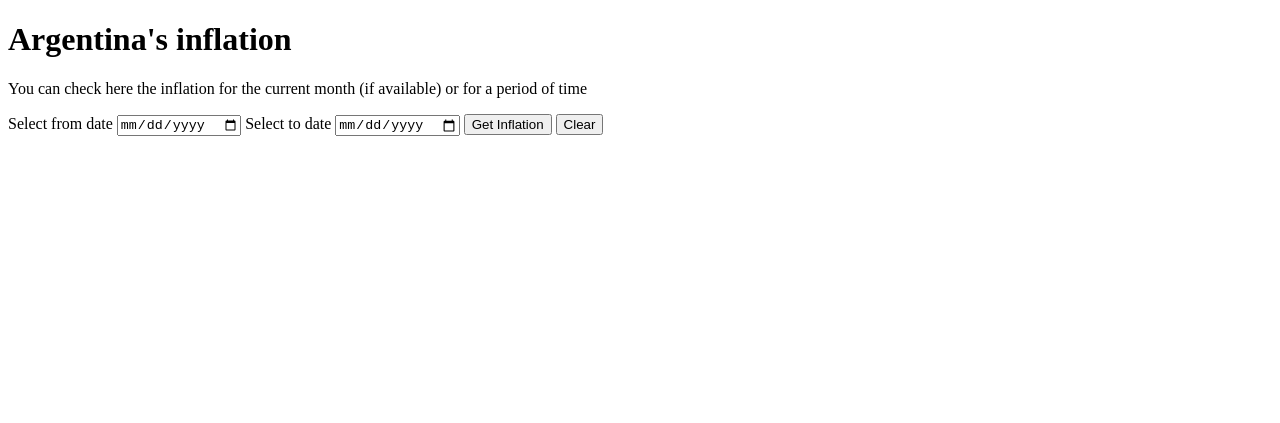
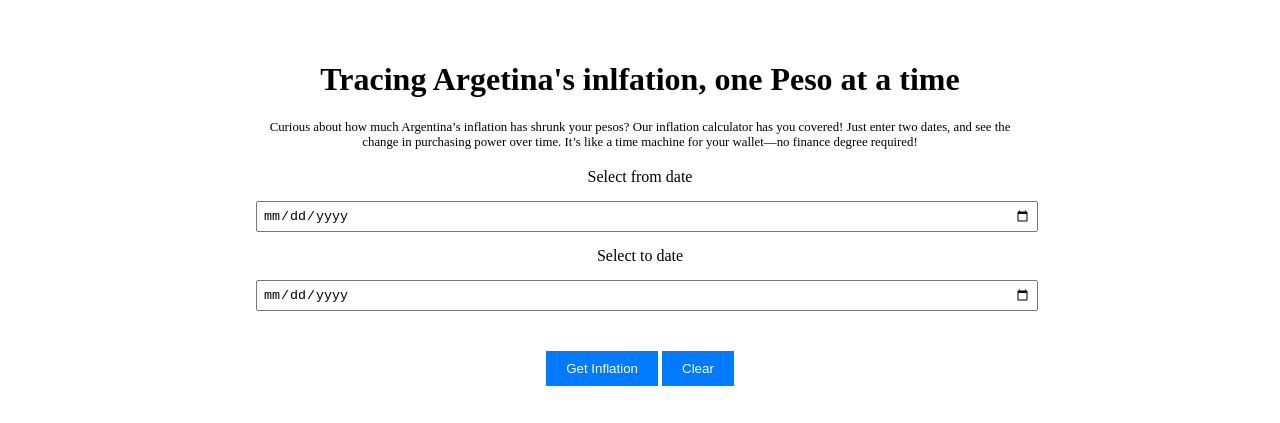
Before and after one commit to aagraziani/argentina-inflation, a plain HTML site: page index.html in a window 1280 px wide. Drawn offline with Linux system fonts and the light colour scheme; a web font is replaced by a local one.

Commit message:
Added CSS and Favicon

```diff
--- a/index.html
+++ b/index.html
@@ -1,27 +1,42 @@
 <!DOCTYPE html>
 <html lang="en">
   <head>
-    <meta charset="UTF-8">
-    <meta name="viewport" content="width=device-width, initial-scale=1.0">
+    <meta charset="UTF-8" />
+    <meta name="viewport" content="width=device-width, initial-scale=1.0" />
+    <!-- Favicon -->
+     <link rel="shortcut icon" href="favicon.ico" type="image/x-icon">
     <title>Argentina's inflation</title>
-    <link rel="stylesheet" href="style.css">
+    <!-- CSS -->
+    <link rel="stylesheet" href="style.css" />
+    <!-- Google Fonts -->
+    <link rel="preconnect" href="https://fonts.googleapis.com" />
+    <link rel="preconnect" href="https://fonts.gstatic.com" crossorigin />
+    <link
+      href="https://fonts.googleapis.com/css2?family=Merriweather+Sans:ital,wght@0,300..800;1,300..800&family=Nunito:ital,wght@0,200..1000;1,200..1000&family=Unna:ital,wght@0,400;0,700;1,400;1,700&display=swap"
+      rel="stylesheet"
+    />
   </head>
   <body>
-    <h1>Argentina's inflation</h1>
-    <p>You can check here the inflation for the current month (if available) or for a period of time</p>
+    <div class="container">
+      <h1>Tracing Argetina's inlfation, one Peso at a time</h1>
+      <p>
+        Curious about how much Argentina’s inflation has shrunk your pesos? Our inflation calculator has you covered! Just enter two dates, and see the change in purchasing power over time. It’s like a time machine for your wallet—no finance degree required!
+      </p>
+
+
         <label for="fromDate">Select from date</label>
-    <input type="date" id="fromDate" name="fromDate">
+        <input type="date" id="fromDate" name="fromDate" />
 
         <label for="toDate">Select to date</label>
-    <input type="date" id="toDate" name="toDate">
+        <input type="date" id="toDate" name="toDate" />
 
         <button onclick="getData()" id="inflationButton">Get Inflation</button>
         <button onclick="clearData()" id="clearButton">Clear</button>
 
+    </div>
       <div id="responseData">
         <table id="inflationTable">
-            <thead id="tableHead">
-            </thead>
+          <thead id="tableHead"></thead>
           <tbody id="tableBody"></tbody>
         </table>
       </div>
--- a/index.js
+++ b/index.js
@@ -27,6 +27,9 @@ function getData() {
 
 // render the data, inflation table and accumulated inflation
 function renderData(data) {
+
+    console.log(data);
+
 
     let accumulatedInflation = 0;
 
--- a/style.css
+++ b/style.css
@@ -1,14 +1,68 @@
+body {
+  margin: 0;
+  padding: 0;
+  box-sizing: border-box;
+  font-family: "Unna", serif;
+  font-weight: 400;
+  font-size: 16px;
+}
+
+.container {
+    max-width: 60%;
+    margin: 20px auto;
+    padding: 20px;
+    text-align: center;
+}
+
+h1 {
+    font-size: 2rem;
+}
+
+p {
+    font-size: 0.8rem;
+}
+
+label, input {
+    margin: 5px 0;
+    padding: 5px;
+}
+
+label {
+    display: block;
+}
+
+input {
+    width: 100%;
+}
+
+button {
+    margin-top: 35px;
+    padding: 10px 20px;
+    background-color: #007bff;
+    color: #fff;
+    border: none;
+    cursor: pointer;
+}
+
+#responseData {
+    max-width: 60%;
+    margin: 20px auto;
+    padding: 20px;
+    text-align: center;
+}
+
 table {
   width: 100%;
   border-collapse: collapse;
   margin: 20px 0;
   font-size: 1em;
-    font-family: 'Arial', sans-serif;
+  font-family: "Arial", sans-serif;
   background-color: #f8f8f8;
   text-align: left;
 }
 
-th, td {
+th,
+td {
   border: 1px solid #ddd;
   padding: 12px;
 }
```
Also changed, not shown: favicon.ico (added). Lines whose indentation alone changed are shown as unchanged.
